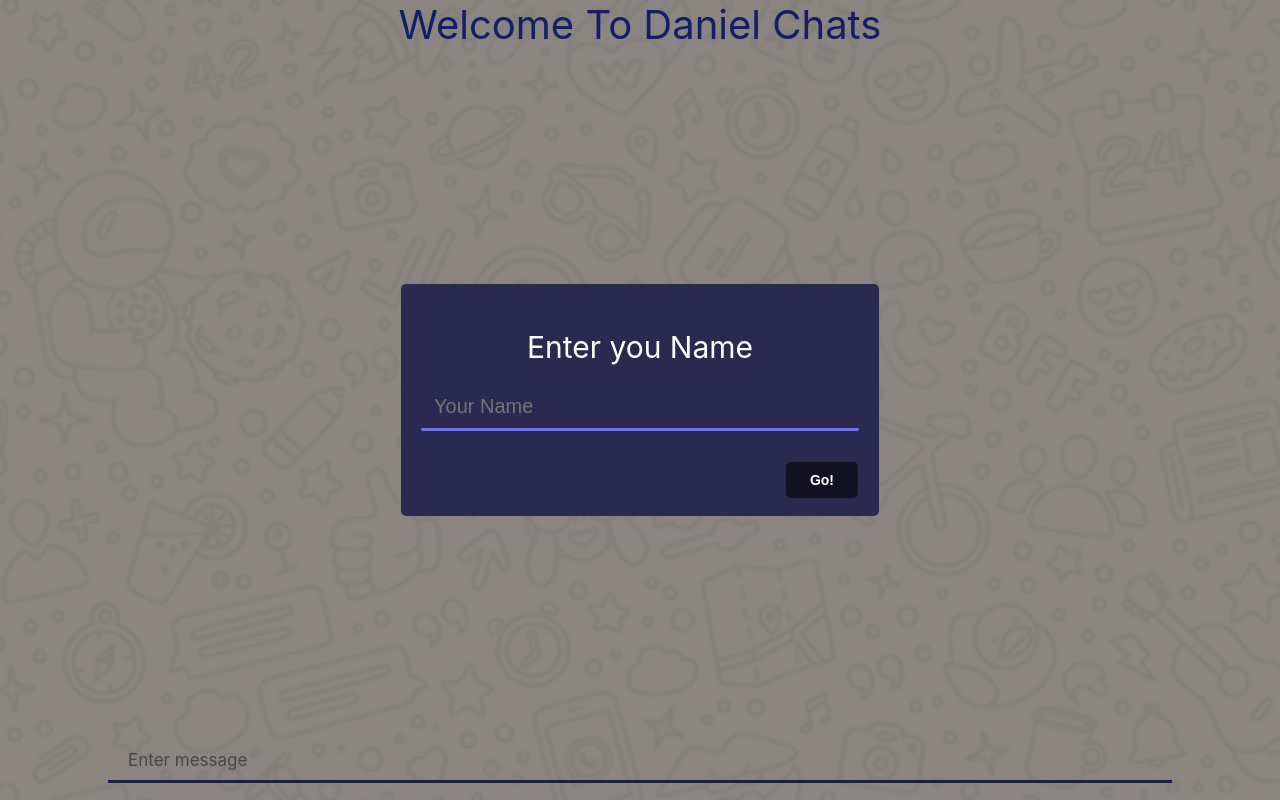
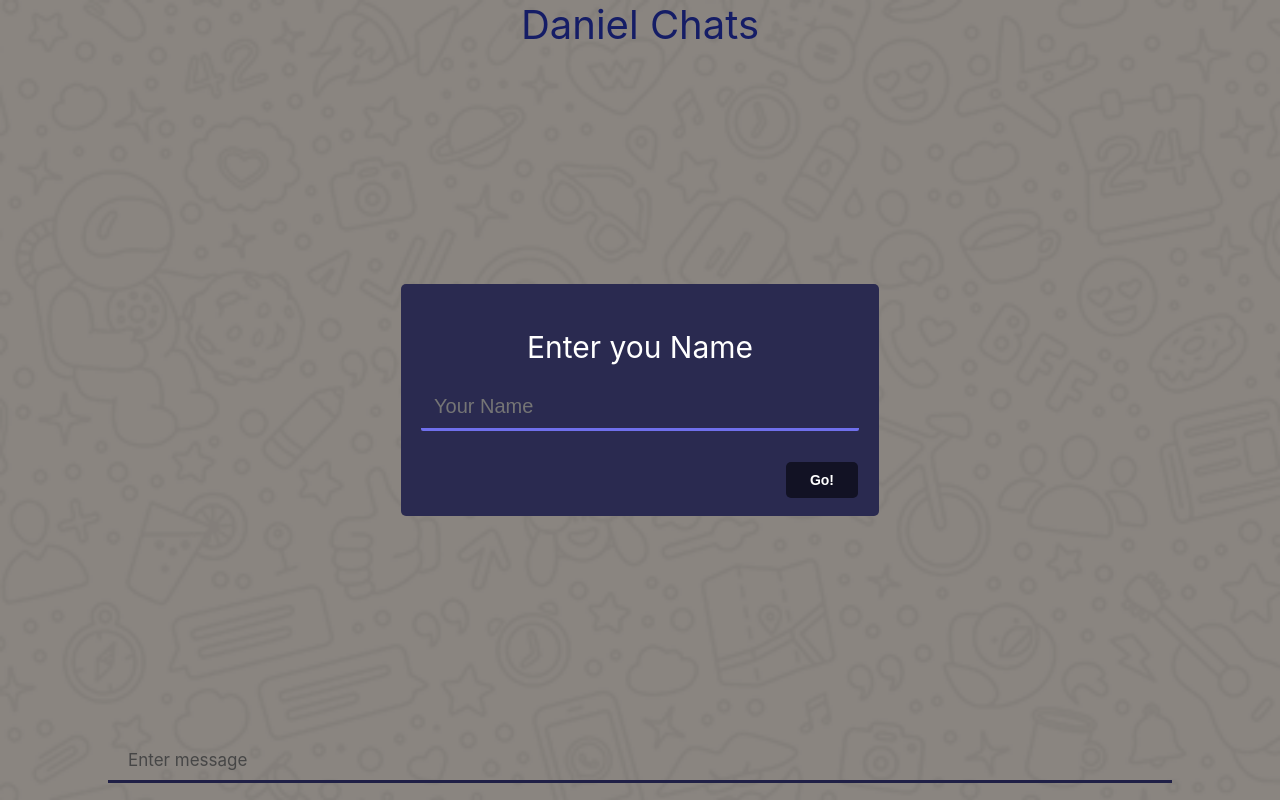
Before and after one commit to DanielTk26/Daniel-Chats, a plain HTML site: page index.html in a window 1280 px wide. Drawn offline with nearby package versions, Linux system fonts and the light colour scheme.

Commit message:
Add files via upload

```diff
--- a/index.html
+++ b/index.html
@@ -154,7 +154,7 @@ padding: 0;
   </head>
   <body>
     <div class="header">
-      Welcome To Daniel Chats
+       Daniel Chats
     </div>
     <div class="message-body">
       <img
```
